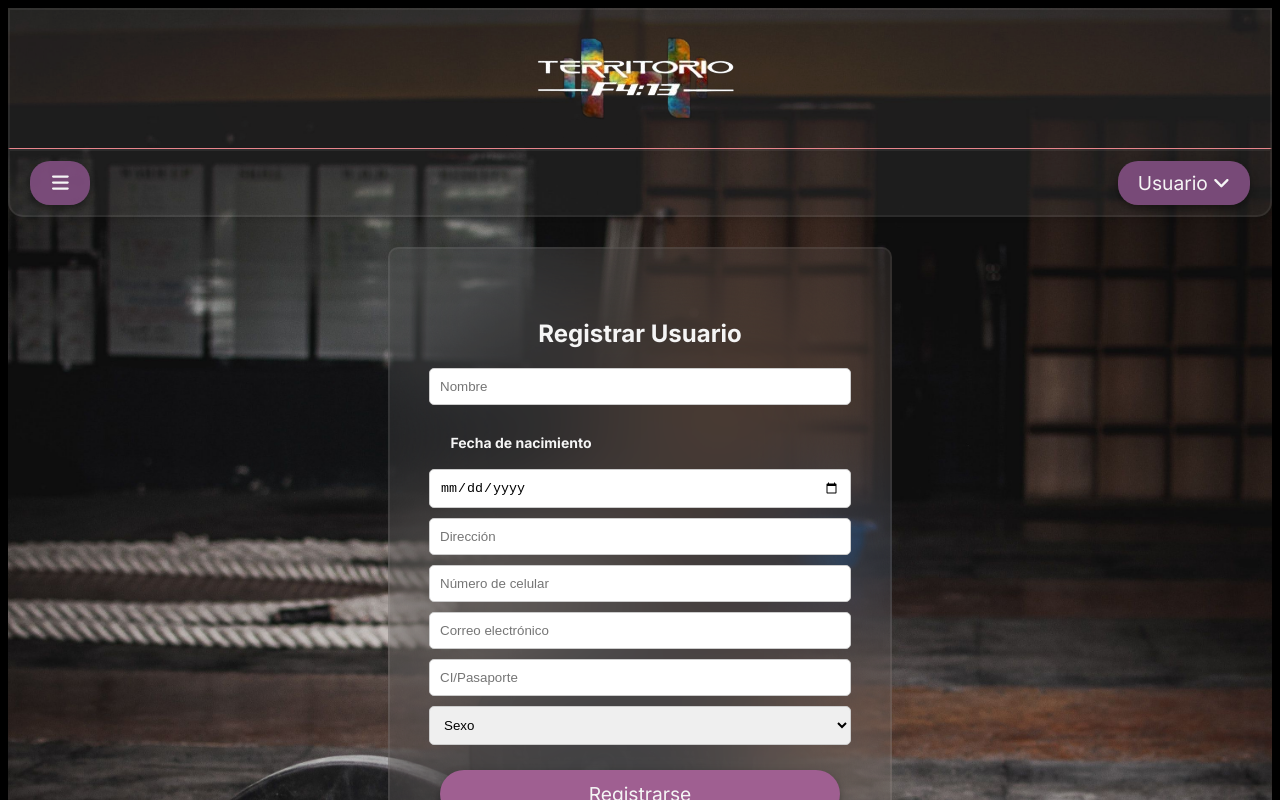
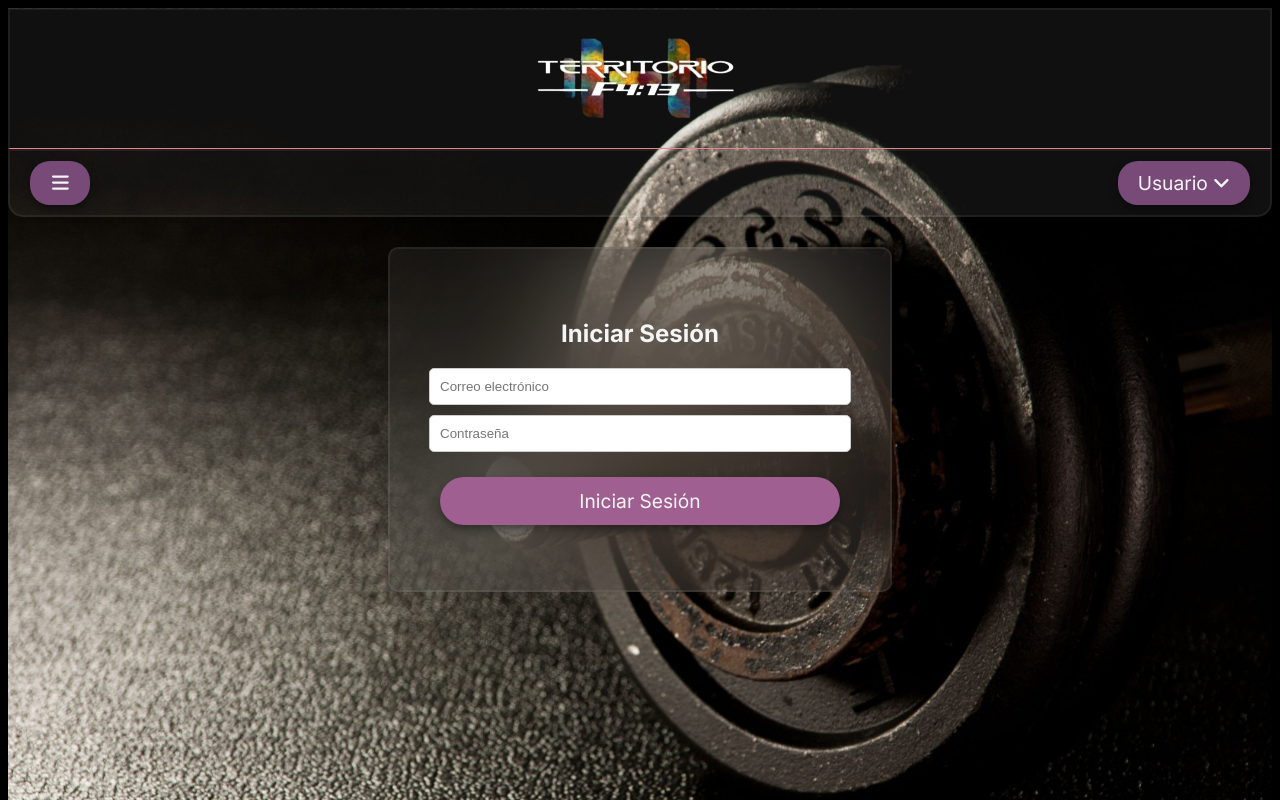
Before and after one commit to Ferchox/componentes, a React (Vite) app: page / in a window 1280 px wide. Shown: the top 800 px of the page. Built offline with nearby package versions, Linux system fonts and the light colour scheme.

Commit message:
inicio sesion

```diff
--- a/src/App.jsx
+++ b/src/App.jsx
@@ -6,7 +6,7 @@ import InicioSesion from './components/inicioSesionUsuario/pages/InicioSesion'
 function App() {
   return (
     <>
-      <Registro />
+      <InicioSesion />
 
     </>
   );
```
